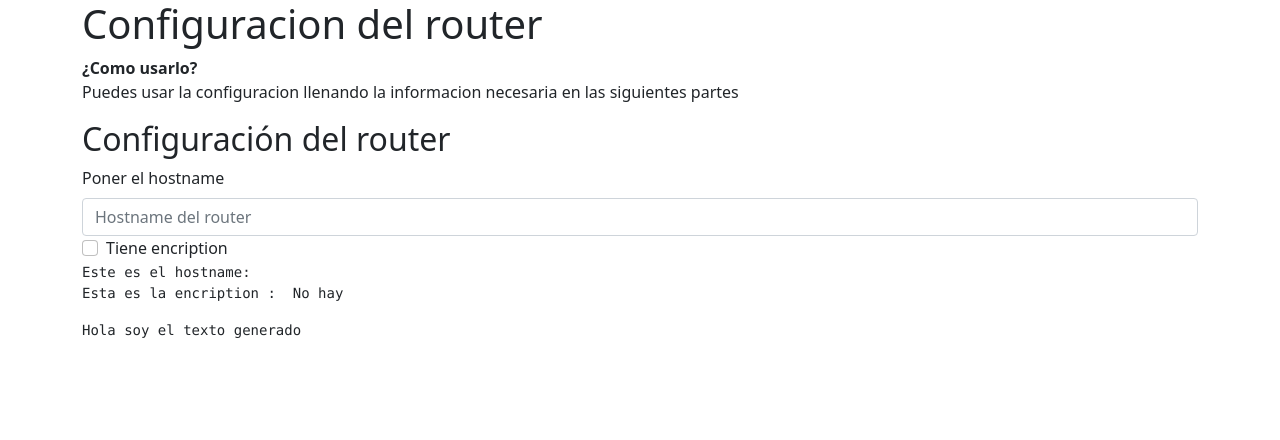
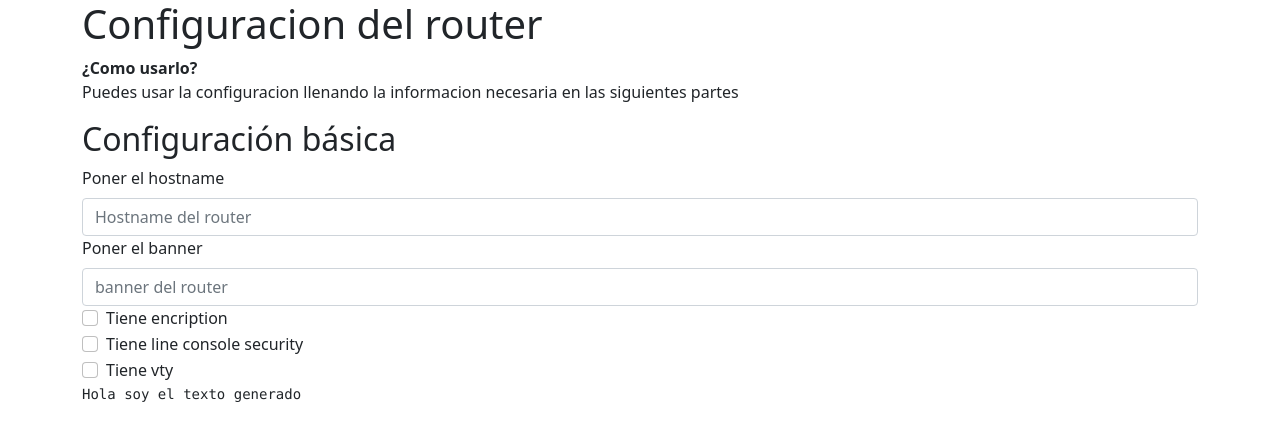
Before and after one commit to G00Z-G00Z/generador-scripts-redes, a React (Create React App) app: page / in a window 1280 px wide. Shown: the top 440 px of the page. Built offline with nearby package versions, Linux system fonts and the light colour scheme.

Commit message:
Basic configuration

```diff
--- /dev/null
+++ b/src/components/BasicRouterConfig.tsx
@@ -0,0 +1,80 @@
+import React, { useContext } from "react";
+import { RouterConfigContext } from "../context/ReactConfigContext";
+import { useForm } from "../hooks/useForm";
+import { CheckBoxes } from "./CheckBoxes";
+import { useToggle } from "../hooks/useToggle";
+export const BasicRouterConfig = () => {
+	const router = useContext(RouterConfigContext);
+
+	const { hostname, onChange, banner } = useForm({
+		hostname: "",
+		banner: "",
+	});
+
+	const [encription, toggleEncription] = useToggle(false);
+	const [vty, togglevty] = useToggle(false);
+	const [lineConsole, togglelineConsole] = useToggle(false);
+
+	return (
+		<>
+			<h2>Configuración básica</h2>
+			<label htmlFor="hostname" className="form-label">
+				Poner el hostname
+			</label>
+			<input
+				type="text"
+				className="form-control"
+				name="hostname"
+				placeholder="Hostname del router"
+				value={hostname}
+				onChange={(e) => {
+					router.hostname = e.target.value;
+					onChange(e.target.value, "hostname");
+				}}
+			/>
+			<label htmlFor="banner" className="form-label">
+				Poner el banner
+			</label>
+			<input
+				type="text"
+				className="form-control"
+				name="banner"
+				placeholder="banner del router"
+				value={banner}
+				onChange={(e) => {
+					router.security.bannerMord = e.target.value;
+					onChange(e.target.value, "banner");
+				}}
+			/>
+			{/* Chekc boxes */}
+
+			<CheckBoxes
+				label={"Tiene encription"}
+				name={"encription"}
+				value={router.security.encription}
+				onChange={() => {
+					toggleEncription();
+					router.security.encription = encription;
+				}}
+			/>
+			<CheckBoxes
+				label={"Tiene line console security"}
+				name={"lineconsole"}
+				value={router.security.lineConsole}
+				onChange={() => {
+					togglelineConsole();
+					router.security.lineConsole = lineConsole;
+				}}
+			/>
+			<CheckBoxes
+				label={"Tiene vty"}
+				name={"vty"}
+				value={router.security.vty}
+				onChange={() => {
+					togglevty();
+					router.security.vty = vty;
+				}}
+			/>
+		</>
+	);
+};
--- a/src/components/RouterConfiguration.tsx
+++ b/src/components/RouterConfiguration.tsx
@@ -1,52 +1,9 @@
-import React, { useContext } from "react";
-import { RouterConfigContext } from "../context/ReactConfigContext";
-import { useForm } from "../hooks/useForm";
-import { CheckBoxes } from "./CheckBoxes";
-import { useToggle } from "../hooks/useToggle";
+import { BasicRouterConfig } from "./BasicRouterConfig";
 
 export const RouterConfiguration = () => {
-	const router = useContext(RouterConfigContext);
-
-	const { hostname, onChange } = useForm({
-		hostname: "",
-	});
-
-	const [encription, toggleEncription] = useToggle(false);
-
 	return (
 		<>
-			<h2>Configuración del router</h2>
-			<label htmlFor="hostname" className="form-label">
-				Poner el hostname
-			</label>
-			<input
-				type="text"
-				className="form-control"
-				name="hostname"
-				placeholder="Hostname del router"
-				value={hostname}
-				onChange={(e) => {
-					router.hostname = e.target.value;
-					onChange(e.target.value, "hostname");
-				}}
-			/>
-			{/* Chekc boxes */}
-
-			<CheckBoxes
-				label={"Tiene encription"}
-				name={"encription"}
-				value={router.security.encription}
-				onChange={() => {
-					toggleEncription();
-					router.security.encription = encription;
-				}}
-			/>
-
-			<pre>
-				Este es el hostname: {router.hostname} <br />
-				Esta es la encription :{" "}
-				{router.security.encription ? "Si hay" : " No hay"}
-			</pre>
+			<BasicRouterConfig />
 		</>
 	);
 };
```
